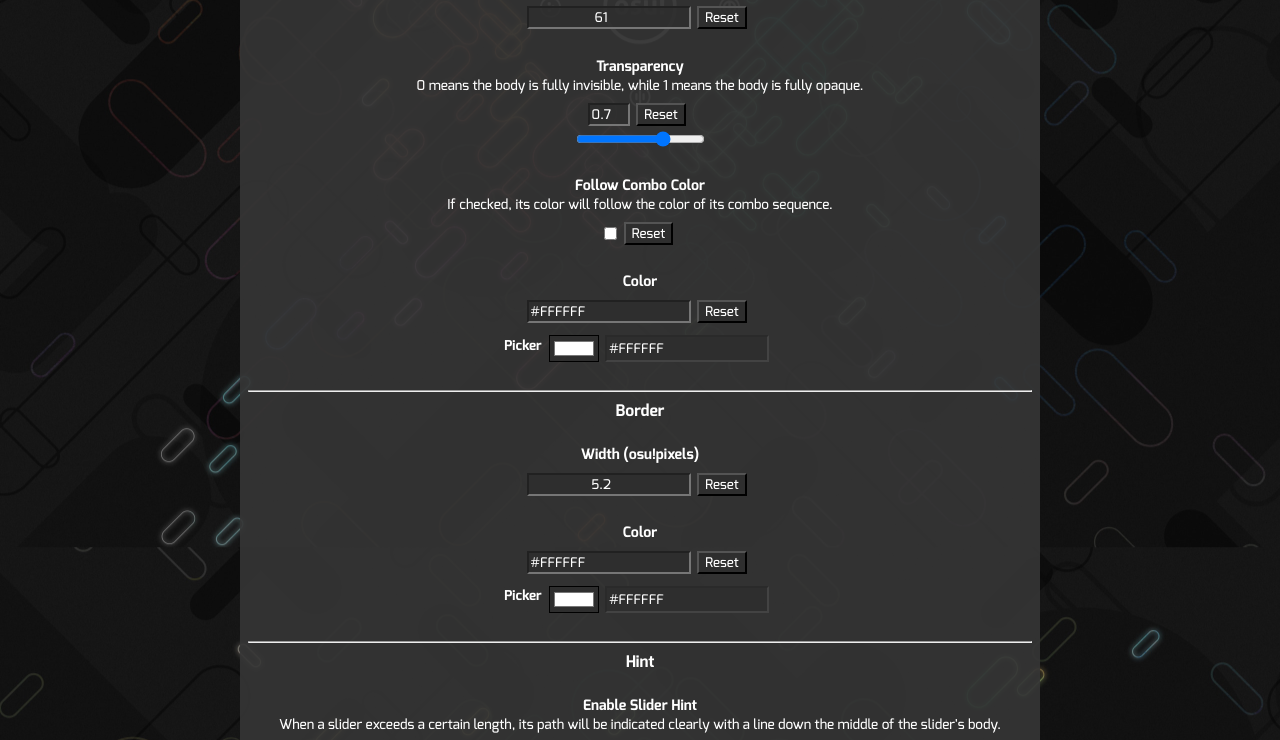
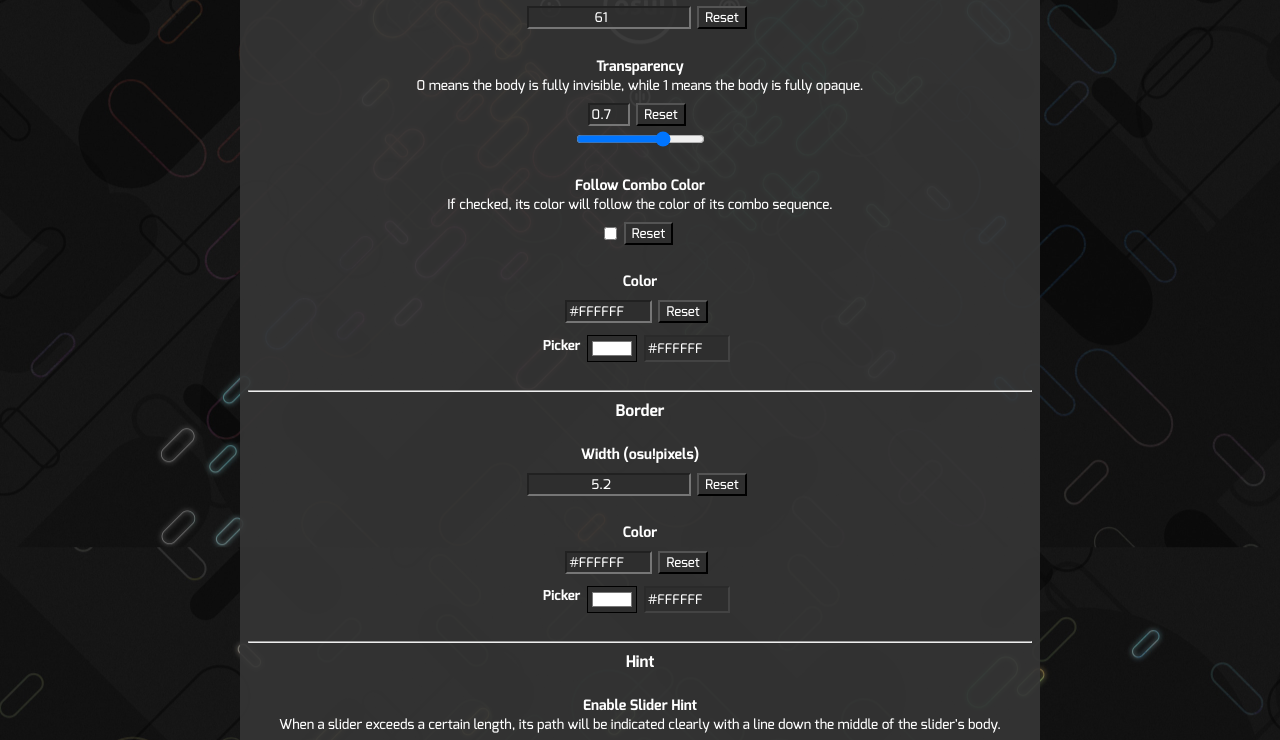
Before and after one commit to Rian8337/skin-json-editor, a React (Vite) app: page / in a window 1280 px wide. Shown: the part 645-1385 px from the top of the page. Built offline with nearby package versions, Linux system fonts and the light colour scheme.

Commit message:
Limit color input width

```diff
--- a/src/components/editors/ColorEditor.css
+++ b/src/components/editors/ColorEditor.css
@@ -4,3 +4,7 @@
     text-align: center;
     font: 0.85em Exo-Bold;
 }
+
+.color-editor-picker-display {
+    width: 10%;
+}
--- a/src/components/editors/ColorEditor.tsx
+++ b/src/components/editors/ColorEditor.tsx
@@ -49,7 +49,11 @@ export default function ColorEditor(props: Props) {
                 ) : null}
 
                 <input
-                    className="json-item-editor-input"
+                    className={`json-item-editor-input${
+                        !acceptMultipleColors
+                            ? " color-editor-picker-display"
+                            : ""
+                    }`}
                     type="text"
                     value={resettable.value}
                     maxLength={acceptMultipleColors ? undefined : 7}
@@ -80,7 +84,7 @@ export default function ColorEditor(props: Props) {
                 />
 
                 <input
-                    className="json-item-editor-input"
+                    className="json-item-editor-input color-editor-picker-display"
                     type="text"
                     disabled
                     value={hexCode}
```
